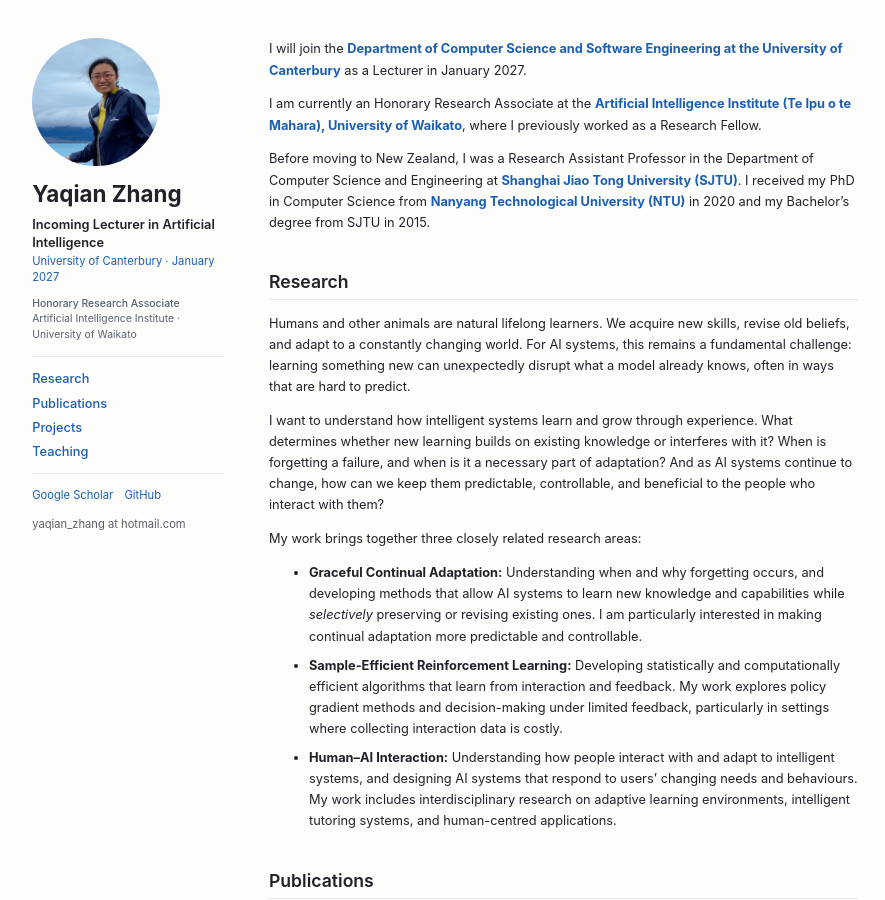
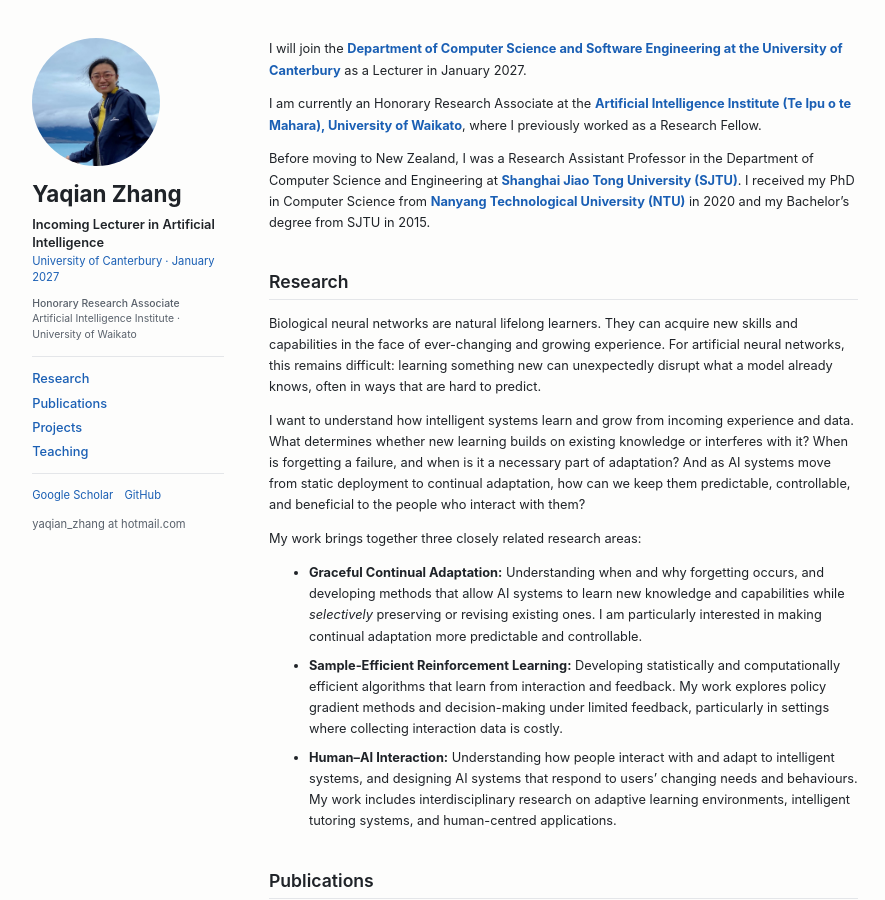
Before and after one commit to YaqianZhang/yaqianzhang.github.io, a Jekyll site: the page built from index.md, in a window 1280 px wide and 900 px high. Shown: the whole window, without its empty margins (195-1080 px from the left). Built offline with Jekyll 4.4.1, drawn with Linux system fonts in a browser that asks for light colours.

Commit message:
Revise research section introduction
Co-Authored-By: Claude Opus 5.5 <noreply@anthropic.com>

```diff
--- a/_includes/research.md
+++ b/_includes/research.md
@@ -1,6 +1,6 @@
-Humans and other animals are natural lifelong learners. We acquire new skills, revise old beliefs, and adapt to a constantly changing world. For AI systems, this remains a fundamental challenge: learning something new can unexpectedly disrupt what a model already knows, often in ways that are hard to predict.
+Biological neural networks are natural lifelong learners. They can acquire new skills and capabilities in the face of ever-changing and growing experience. For artificial neural networks, this remains difficult: learning something new can unexpectedly disrupt what a model already knows, often in ways that are hard to predict.
 
-I want to understand how intelligent systems learn and grow through experience. What determines whether new learning builds on existing knowledge or interferes with it? When is forgetting a failure, and when is it a necessary part of adaptation? And as AI systems continue to change, how can we keep them predictable, controllable, and beneficial to the people who interact with them?
+I want to understand how intelligent systems learn and grow from incoming experience and data. What determines whether new learning builds on existing knowledge or interferes with it? When is forgetting a failure, and when is it a necessary part of adaptation? And as AI systems move from static deployment to continual adaptation, how can we keep them predictable, controllable, and beneficial to the people who interact with them?
 
 My work brings together three closely related research areas:
 
```
